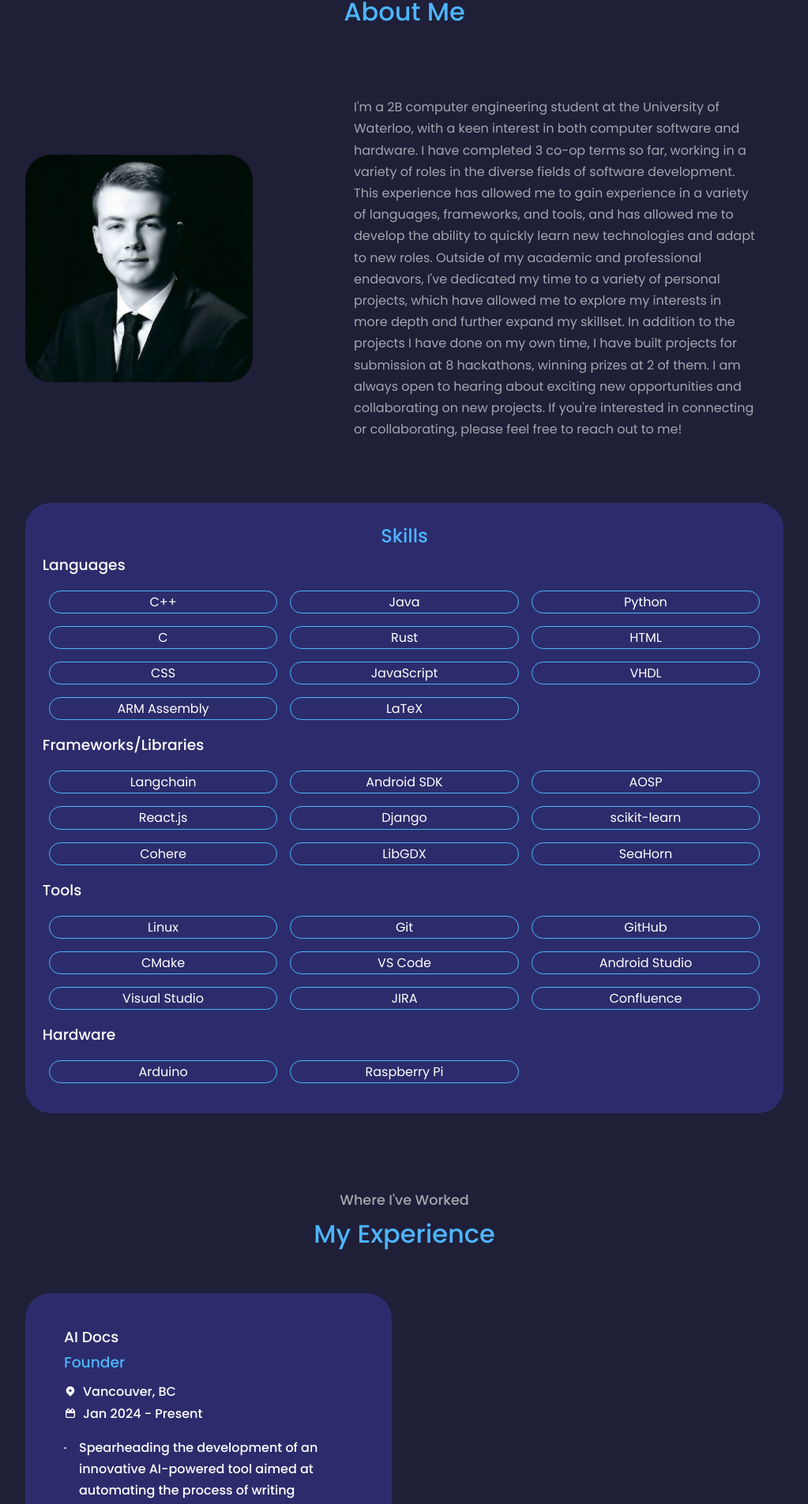
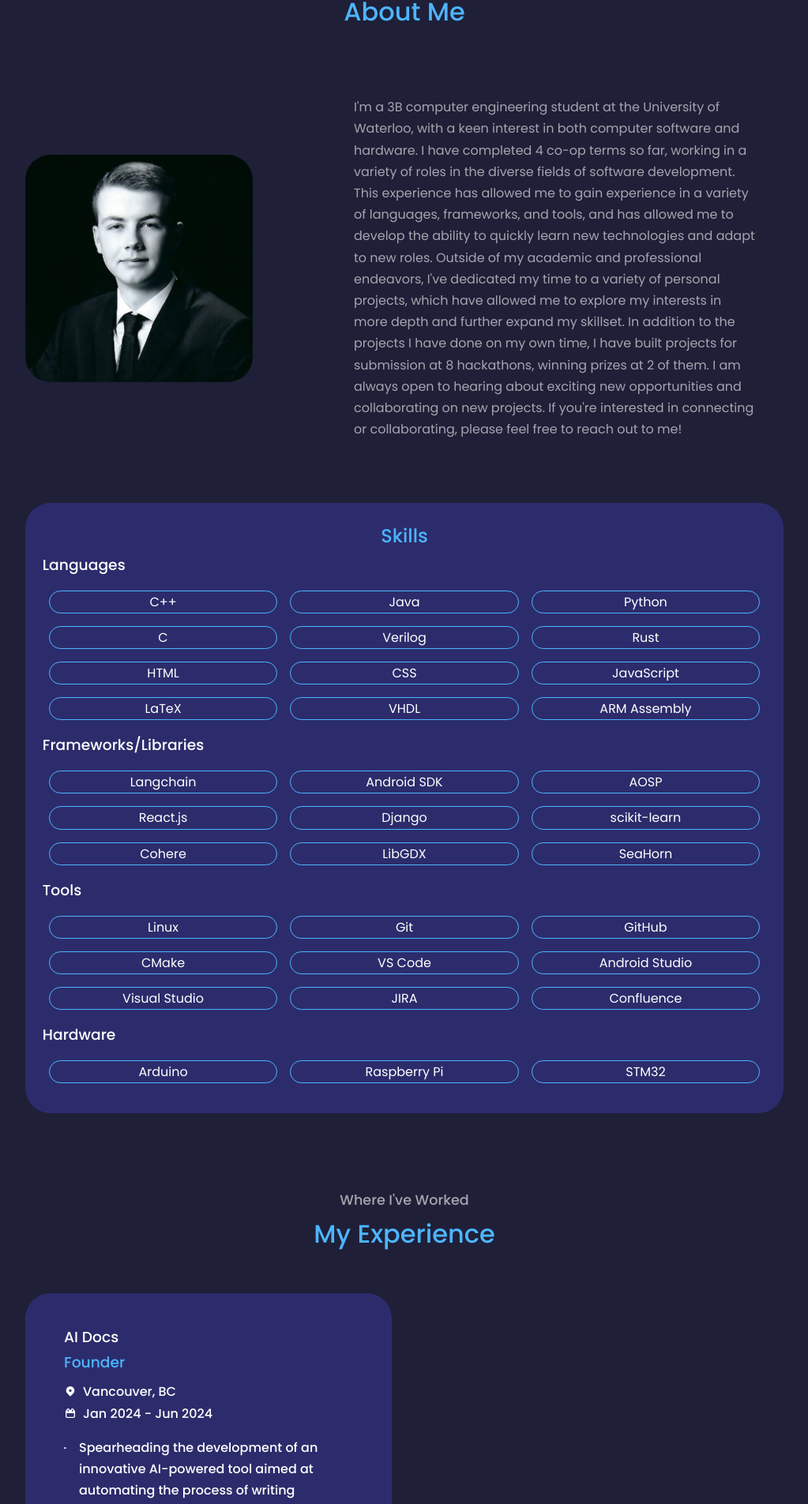
Before and after one commit to thomashart17/thomashart17.github.io, a React (Create React App) app: page / in a window 1280 px wide. Shown: the part 938-2843 px from the top of the page at 79% size, without its empty margins (128-1151 px from the left). Built offline with nearby package versions, Linux system fonts and the light colour scheme.

Commit message:
update experience and about section

```diff
--- a/src/components/about/About.jsx
+++ b/src/components/about/About.jsx
@@ -7,13 +7,14 @@ const languages = [
   'Java',
   'Python',
   'C',
+  'Verilog',
   'Rust',
   'HTML',
   'CSS',
   'JavaScript',
+  'LaTeX',
   'VHDL',
   'ARM Assembly',
-  'LaTeX',
 ]
 
 const frameworks = [
@@ -43,6 +44,7 @@ const tools = [
 const hardware = [
   'Arduino',
   'Raspberry Pi',
+  'STM32',
 ]
 
 const About = () => {
@@ -58,8 +60,8 @@ const About = () => {
           </div>
           <div className='about__paragraph'>
             <p>
-              I'm a 2B computer engineering student at the University of Waterloo, with a keen interest in both computer software and hardware.
-              I have completed 3 co-op terms so far, working in a variety of roles in the diverse fields of software development.
+              I'm a 3B computer engineering student at the University of Waterloo, with a keen interest in both computer software and hardware.
+              I have completed 4 co-op terms so far, working in a variety of roles in the diverse fields of software development.
               This experience has allowed me to gain experience in a variety of languages, frameworks, and tools, and has allowed me to develop the ability to quickly learn new technologies and adapt to new roles.
               Outside of my academic and professional endeavors, I've dedicated my time to a variety of personal projects, which have allowed me to explore my interests in more depth and further expand my skillset.
               In addition to the projects I have done on my own time, I have built projects for submission at 8 hackathons, winning prizes at 2 of them.
--- a/src/components/experience/Experience.jsx
+++ b/src/components/experience/Experience.jsx
@@ -13,13 +13,14 @@ const data = [
     company: 'AI Docs',
     title: 'Founder',
     location: 'Vancouver, BC',
-    dates: 'Jan 2024 - Present',
+    dates: 'Jan 2024 - Jun 2024',
     bullets: [
       'Spearheading the development of an innovative AI-powered tool aimed at automating the process of writing codebase documentation, designed to streamline software development processes and enhance developer productivity.',
       'Leveraging prompt engineering and fine-tuning techniques to ensure the tool delivers consistently accurate and detailed documentation.',
       'Implementing integrations with popular platforms like GitHub to seamlessly and automatically update the documentation with every code change.',
       'Engaging with potential customers to identify common issues in existing documentation practices, using feedback to shape a feature roadmap.',
       'Received the Overbeeke Family Entrepreneurship Excellence Award from the University of Waterloo\'s enterprise co-op pitch competition.',
+      'Made the strategic decision to discontinue the project after determining that existing LLMs lacked the necessary accuracy and contextual understanding, and that developing a new LLM was not feasible due to financial constraints.',
     ],
     image: AIDocsLogo,
   },
```
Also changed, not shown: 1 other file (tests, documents, lock files or other folders).
